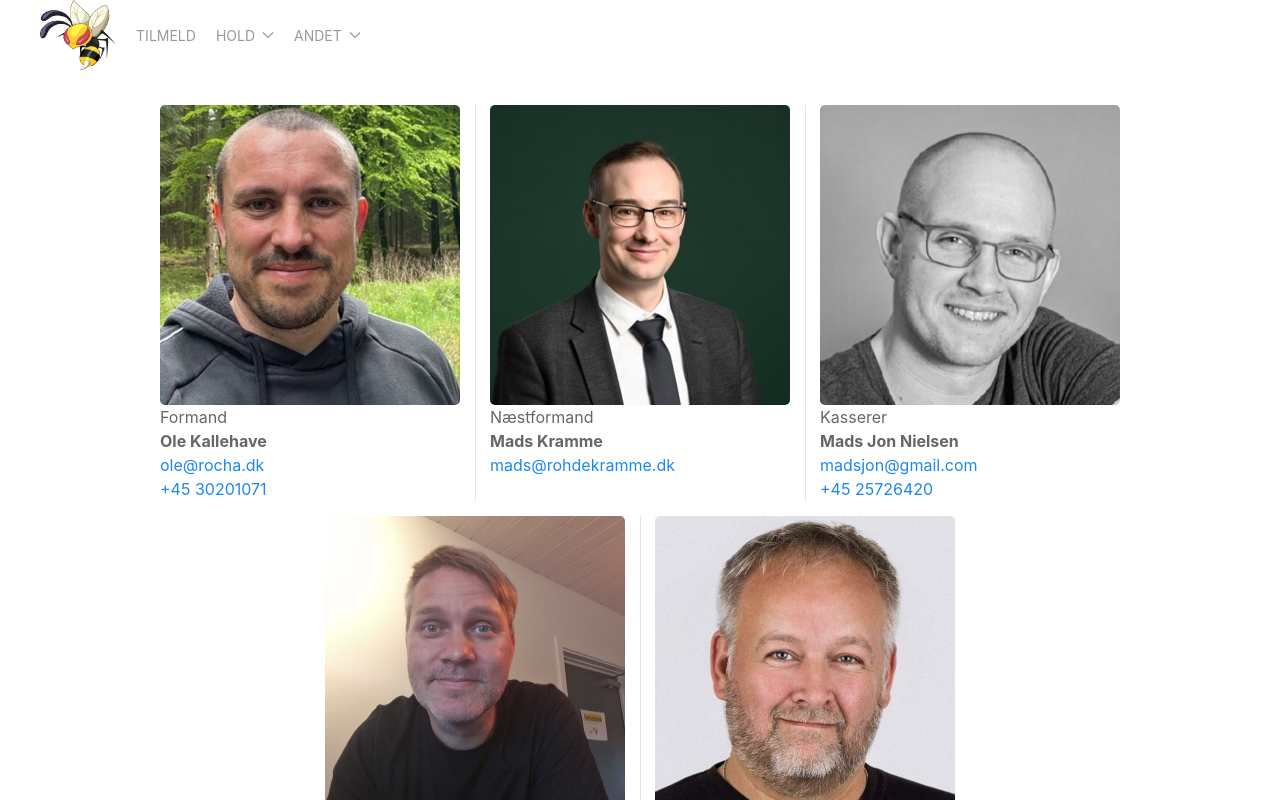
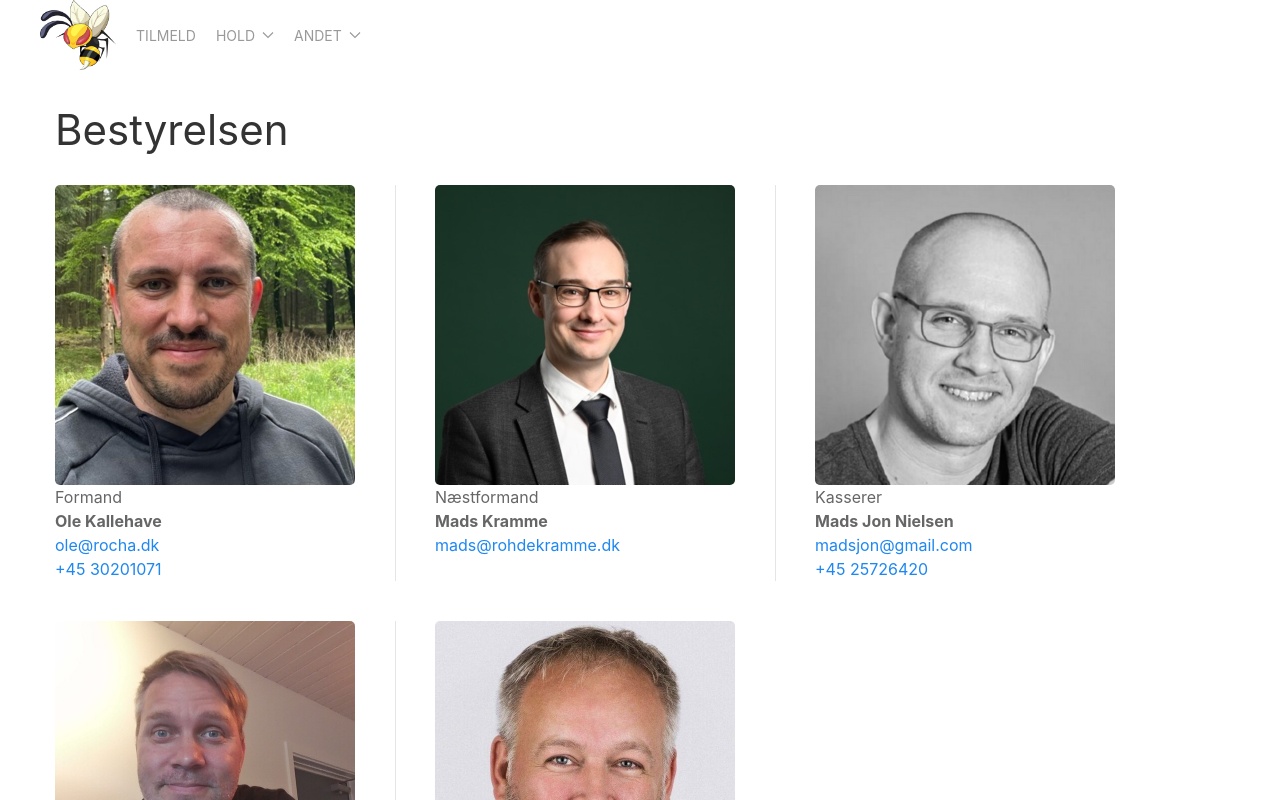
Before and after one commit to st-esport/website, a Vue app: page /bestyrelsen in a window 1280 px wide. Shown: the top 800 px of the page. Built offline with nearby package versions, Linux system fonts and the light colour scheme.

Commit message:
Improve design

```diff
--- a/src/components/SiteContainer.vue
+++ b/src/components/SiteContainer.vue
@@ -8,7 +8,7 @@ defineProps({
 <template>
   <div class="uk-container uk-padding-remove">
     <img v-show="photo != null" class="uk-width-max-content uk-align-center uk-margin-small-bottom" :src="photo" alt="{{title}} banner">
-    <h1 v-show="title != null" class="uk-margin-remove uk-padding-small">{{ title }}</h1>
+    <h1 v-show="title != null" class="uk-margin-remove uk-padding-small uk-text-center uk-text-left@xl uk-text-left@l">{{ title }}</h1>
     <div class="uk-padding-small"><slot/></div>
   </div>
 </template>
--- a/src/views/BoardView.vue
+++ b/src/views/BoardView.vue
@@ -4,8 +4,8 @@ import SiteContainer from "@/components/SiteContainer.vue";
 </script>
 
 <template>
-  <SiteContainer>
-    <div class="uk-grid-small uk-grid-divider uk-text-center uk-flex-center" uk-grid>
+  <SiteContainer title="Bestyrelsen">
+    <div class="uk-grid-divider uk-flex-center uk-flex-left@xl uk-flex-left@l" uk-grid>
       <BoardGridItem title="Formand" name="Ole Kallehave" photo="/board/ole.jpg" email="ole@rocha.dk" phone="+45 30201071"/>
       <BoardGridItem title="Næstformand" name="Mads Kramme" photo="/board/mads_kramme.jpg" email="mads@rohdekramme.dk" phone=""/>
       <BoardGridItem title="Kasserer" name="Mads Jon Nielsen" photo="/board/mads_jon.png" email="madsjon@gmail.com" phone="+45 25726420"/>
--- a/src/views/HomeView.vue
+++ b/src/views/HomeView.vue
@@ -3,7 +3,7 @@ import SiteContainer from "@/components/SiteContainer.vue";
 </script>
 
 <template>
-  <SiteContainer title="Velkommen til Støvring eSport" photo="/home_banner.jpg">
+  <SiteContainer title="Velkommen!" photo="/home_banner.jpg">
     <p>Du er altid velkommen til at kigge ned for at se lokalerne eller få hjælp til teknikken.</p>
     <p>Vi tilbyder tre forskellige hold. <RouterLink to="fortnite">Fortnite</RouterLink>, <RouterLink to="counterstrike">Counter-Strike</RouterLink> og <RouterLink to="minecraft">Minecraft</RouterLink></p>
     <p>Tryk <RouterLink to="tilmeld">tilmeld</RouterLink>, hvis du ønsker at tilmelde dig. Det koster 500 kr. hvert halve år.</p>
```
